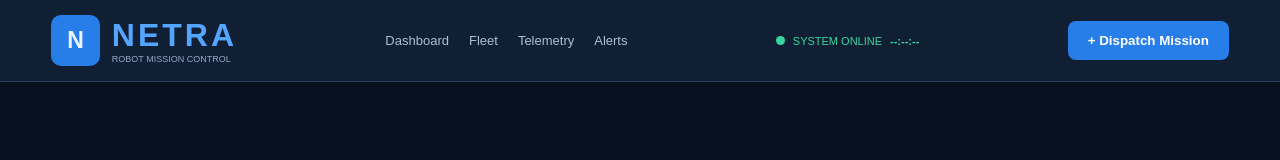
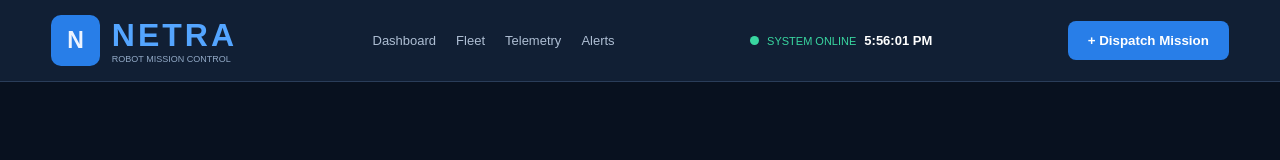
Before and after one commit to vathan-2209k/S14_NETRA, a plain HTML site: page index.html in a window 1280 px wide. Drawn offline with Linux system fonts and the light colour scheme.

Commit message:
part2 21_11_2026

```diff
--- a/index.html
+++ b/index.html
@@ -31,6 +31,7 @@
         <button id="dispatch-open" type="button">
             + Dispatch Mission</button>
     </header>
+    <script src="script.js"></script>
 </body>
 
 </html>
--- a/script.js
+++ b/script.js
@@ -0,0 +1,8 @@
+function updateClock() {
+    const clock = document.getElementById("clock");
+    if (clock)
+        clock.textContent = new Date().toLocaleTimeString();
+}
+// Run once now, then repeat every 1000 ms
+updateClock();
+setInterval(updateClock, 1000);
--- a/style.css
+++ b/style.css
@@ -93,3 +93,8 @@ nav a:hover {
     background: #39d6a0;
     border-radius: 50%;
 }
+
+#clock {
+    font-size: 13px;
+    color: white;
+}
```
